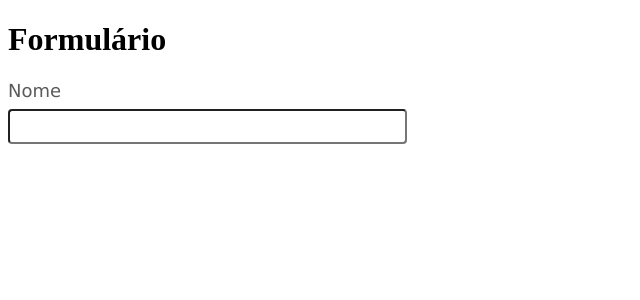
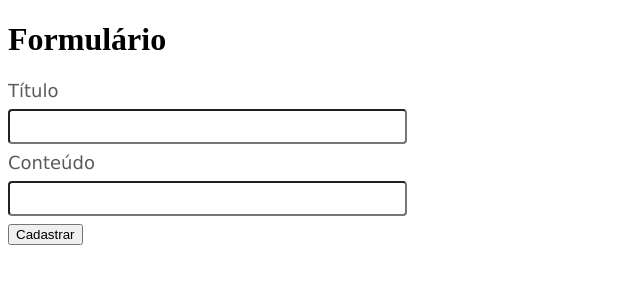
Before and after one commit to claudiaps/TadsFrontend2025, a React (Vite) app: page /forms in a window 1280 px wide. Shown: the top 300 px of the page, without its empty margins (0-640 px from the left). Built offline with nearby package versions, Linux system fonts and the light colour scheme.

Commit message:
add post to api

```diff
--- a/src/pages/Forms.tsx
+++ b/src/pages/Forms.tsx
@@ -1,23 +1,55 @@
 import { useState } from "react";
 import Input from "../components/Input";
+import axios from "axios";
 
 const Forms = () => {
-  const [inputName, setInputName] = useState<string>("");
+  const [inputTitle, setInputTitle] = useState<string>("");
+  const [inputBody, setInputBody] = useState<string>("");
 
   const validateRequired = (value: string) => {
     if (!value) return "Campo obrigatório";
     return undefined;
   };
 
+  const validateLength = (value: string) => {
+    if (value.length < 4) return "Digite ao menos 4 caracteres";
+    return undefined;
+  };
+
+  const validateNumber = (value: string) => {
+    if (!Number(value)) return "Digite ao menos 4 caracteres";
+    return undefined;
+  };
+
+  const createPost = async () => {
+    try {
+      await axios.post("https://jsonplaceholder.typicode.com/posts", {
+        title: inputTitle,
+        body: inputBody,
+        userId: 1,
+      });
+      alert("Post criado com sucesso");
+    } catch (error) {
+      console.log(error);
+    }
+  };
+
   return (
     <div>
       <h1>Formulário</h1>
       <Input
-        value={inputName}
-        onChangeValue={(event) => setInputName(event.target.value)}
-        label="Nome"
+        value={inputTitle}
+        onChangeValue={(event) => setInputTitle(event.target.value)}
+        label="Título"
         validade={validateRequired}
       />
+      <Input
+        value={inputBody}
+        onChangeValue={(event) => setInputBody(event.target.value)}
+        label="Conteúdo"
+        validade={validateRequired}
+      />
+      <button onClick={createPost}>Cadastrar</button>
     </div>
   );
 };
```
